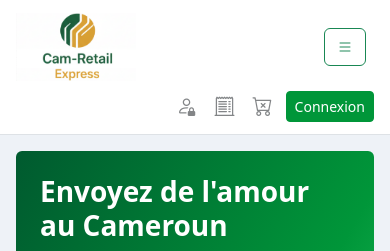
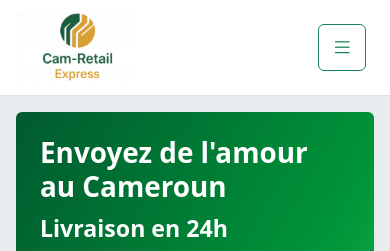
Before and after one commit to jordantatue/kzone, a Django app: page / in a window 390 px wide. Shown: the top 251 px of the page. Run offline with Django 5.2, Linux system fonts and the light colour scheme.

Commit message:
chore: snapshot des changements en cours

```diff
--- a/acceuil/static/acceuil/css/accueil.css
+++ b/acceuil/static/acceuil/css/accueil.css
@@ -1,30 +1,5 @@
-.home-page {
-    background-color: #eef2f7;
-}
-
-.home-page__logo-img {
-    width: 120px;
-    height: auto;
-    object-fit: contain;
-}
-
-.home-page__search {
-    max-width: 520px;
-}
-
-.home-page__sidebar-active {
-    background-color: #dcfce7;
-    color: #14532d;
-}
-
 .home-page__hero {
     background: linear-gradient(120deg, #005a2f 0%, #009639 65%, #22c55e 100%);
-}
-
-.home-page__hero-image {
-    max-height: 240px;
-    width: 100%;
-    object-fit: cover;
 }
 
 .home-page__product-card {
@@ -40,13 +15,3 @@
     height: 170px;
     object-fit: cover;
 }
-
-@media (max-width: 991.98px) {
-    .home-page__hero .display-6 {
-        font-size: 1.75rem;
-    }
-
-    .home-page__hero .fs-3 {
-        font-size: 1.25rem !important;
-    }
-}
--- a/acceuil/static/acceuil/css/base.css
+++ b/acceuil/static/acceuil/css/base.css
@@ -4,14 +4,6 @@
     --color-cmr-red: #CE1126;
     --color-cmr-text: #1e293b;
     --color-cmr-offwhite: #f8fafc;
-}
-
-.bg-cmr-offwhite {
-    background-color: var(--color-cmr-offwhite);
-}
-
-.text-cmr-text {
-    color: var(--color-cmr-text);
 }
 
 .btn-warning {
--- a/acceuil/templates/acceuil/accueil.html
+++ b/acceuil/templates/acceuil/accueil.html
@@ -3,88 +3,161 @@
 
 {% block title %}Accueil | Cam-Retail Express{% endblock %}
 
-{% block body_class %}home-page{% endblock %}
+{% block body_class %}bg-body-secondary{% endblock %}
 
 {% block extra_css %}
     <link rel="stylesheet" href="{% static 'acceuil/css/accueil.css' %}">
 {% endblock %}
 
 {% block header %}
-<nav class="navbar navbar-expand-lg bg-white border-bottom sticky-top">
+<nav class="navbar bg-white border-bottom sticky-top">
     <div class="container-fluid px-3 px-lg-4">
-        <a class="navbar-brand d-flex align-items-center gap-2" href="{% url 'acceuil:accueil' %}">
-            <img src="/assets/logo_cam_retail.png" alt="Cam-Retail Express" class="home-page__logo-img">
+        <div class="row w-100 g-2 align-items-center flex-nowrap">
+            <div class="col-auto">
+                <a class="navbar-brand mr-2 d-inline-flex align-items-center" href="{% url 'acceuil:accueil' %}">
+                    <img src="/assets/logo_cam_retail.png" alt="Cam-Retail Express" class="img-fluid" width="120">
+                </a>
+            </div>
+
+            <div class="col d-none d-md-block">
+                <form class="w-50" role="search">
+                    <label class="visually-hidden" for="desktop-search">Rechercher un produit</label>
+                    <div class="input-group">
+                        <span class="input-group-text bg-white border-end-0"><i class="bi bi-search" aria-hidden="true"></i></span>
+                        <input id="desktop-search" type="search" class="form-control border-start-0" placeholder="Rechercher un produit, un panier...">
+                    </div>
+                </form>
+            </div>
+
+            <div class="col-auto d-none d-md-flex align-items-center gap-2 gap-lg-3">
+                <div class="dropdown">
+                    <button class="btn btn-link text-decoration-none text-dark d-inline-flex align-items-center gap-2 small py-1 px-1 dropdown-toggle" type="button" data-bs-toggle="dropdown" aria-expanded="false" aria-label="Mon compte">
+                        <i class="bi bi-person fs-5" aria-hidden="true"></i>
+                        <span class="d-none d-xl-inline">Mon compte</span>
+                    </button>
+                    <ul class="dropdown-menu dropdown-menu-end shadow-sm">
+                        {% if user.is_authenticated %}
+                            <li>
+                                <a class="dropdown-item d-flex align-items-center gap-2" href="{% url 'connexion:deconnexion' %}">
+                                    <i class="bi bi-box-arrow-right" aria-hidden="true"></i>
+                                    <span>Deconnexion</span>
+                                </a>
+                            </li>
+                        {% else %}
+                            <li>
+                                <a class="dropdown-item d-flex align-items-center gap-2" href="{% url 'connexion:connexion' %}?next={% url 'acceuil:accueil' %}">
+                                    <i class="bi bi-person-check" aria-hidden="true"></i>
+                                    <span>Connexion</span>
+                                </a>
+                            </li>
+                        {% endif %}
+                        <li>
+                            <a class="dropdown-item d-flex align-items-center gap-2" href="#">
+                                <i class="bi bi-list-check" aria-hidden="true"></i>
+                                <span>Suivi de commande</span>
+                            </a>
+                        </li>
+                    </ul>
+                </div>
+
+                <a href="#" class="btn btn-link text-decoration-none text-dark d-inline-flex align-items-center gap-2 small py-1 px-1" aria-label="Favoris">
+                    <i class="bi bi-heart fs-5" aria-hidden="true"></i>
+                    <span class="d-none d-xl-inline">Favoris</span>
                 </a>
 
-        <button class="btn btn-outline-success d-lg-none me-2" type="button" data-bs-toggle="offcanvas" data-bs-target="#homeSidebar" aria-controls="homeSidebar">
-            <i class="bi bi-list"></i>
+                <a href="#" class="btn btn-link text-decoration-none text-dark d-inline-flex align-items-center gap-2 small py-1 px-1" aria-label="Messages">
+                    <i class="bi bi-envelope fs-5" aria-hidden="true"></i>
+                    <span class="d-none d-xl-inline">Messages</span>
+                </a>
+
+                <a href="#" class="btn btn-link text-decoration-none text-dark position-relative d-inline-flex align-items-center gap-2 small py-1 px-1" aria-label="Panier">
+                    <i class="bi bi-cart3 fs-5" aria-hidden="true"></i>
+                    <span class="d-none d-xl-inline">Panier</span>
+                    <span class="position-absolute top-0 start-100 translate-middle badge rounded-pill bg-warning text-dark">3</span>
+                </a>
+            </div>
+
+            <div class="col d-flex d-md-none justify-content-end">
+                <button class="btn btn-outline-success" type="button" data-bs-toggle="offcanvas" data-bs-target="#mobileNavMenu" aria-controls="mobileNavMenu" aria-label="Ouvrir le menu">
+                    <i class="bi bi-list fs-4" aria-hidden="true"></i>
                 </button>
+            </div>
+        </div>
+    </div>
+</nav>
 
-        <form class="d-none d-lg-flex flex-grow-1 mx-4">
-            <div class="input-group home-page__search">
-                <span class="input-group-text bg-white border-end-0"><i class="bi bi-search"></i></span>
-                <input type="search" class="form-control border-start-0" placeholder="Rechercher un produit, un panier...">
+<div class="offcanvas offcanvas-end" tabindex="-1" id="mobileNavMenu" aria-labelledby="mobileNavMenuLabel">
+    <div class="offcanvas-header">
+        <h5 class="offcanvas-title" id="mobileNavMenuLabel">Menu</h5>
+        <button type="button" class="btn-close" data-bs-dismiss="offcanvas" aria-label="Fermer"></button>
+    </div>
+    <div class="offcanvas-body">
+        <form class="mb-3" role="search">
+            <label class="visually-hidden" for="mobile-search">Rechercher un produit</label>
+            <div class="input-group">
+                <span class="input-group-text bg-white border-end-0"><i class="bi bi-search" aria-hidden="true"></i></span>
+                <input id="mobile-search" type="search" class="form-control border-start-0" placeholder="Rechercher...">
             </div>
         </form>
 
-        <div class="d-flex align-items-center gap-2 gap-lg-3 ms-auto">
+        <div class="dropdown mb-3">
+            <button class="btn btn-outline-success w-100 d-flex justify-content-between align-items-center" type="button" data-bs-toggle="dropdown" aria-expanded="false" aria-label="Mon compte">
+                <span class="d-inline-flex align-items-center gap-2">
+                    <i class="bi bi-person" aria-hidden="true"></i>
+                    <span>Mon compte</span>
+                </span>
+            </button>
+            <ul class="dropdown-menu w-100 shadow-sm">
                 {% if user.is_authenticated %}
-                <a href="#" class="btn btn-link text-decoration-none text-dark d-inline-flex align-items-center gap-2 small py-1 px-1">
-                    <i class="bi bi-person fs-5"></i>
-                    <span class="d-none d-xl-inline">Mon compte</span>
+                    <li>
+                        <a class="dropdown-item d-flex align-items-center gap-2" href="{% url 'connexion:deconnexion' %}">
+                            <i class="bi bi-box-arrow-right" aria-hidden="true"></i>
+                            <span>Deconnexion</span>
                         </a>
-                <a href="#" class="btn btn-link text-decoration-none text-dark d-inline-flex align-items-center gap-2 small py-1 px-1">
-                    <i class="bi bi-receipt fs-5"></i>
-                    <span class="d-none d-xl-inline">Suivi de commande</span>
+                    </li>
+                {% else %}
+                    <li>
+                        <a class="dropdown-item d-flex align-items-center gap-2" href="{% url 'connexion:connexion' %}?next={% url 'acceuil:accueil' %}">
+                            <i class="bi bi-person-check" aria-hidden="true"></i>
+                            <span>Connexion</span>
                         </a>
-                <a href="#" class="btn btn-link text-decoration-none text-dark position-relative d-inline-flex align-items-center gap-2 small py-1 px-1">
-                    <i class="bi bi-cart3 fs-5"></i>
-                    <span class="d-none d-xl-inline">Panier</span>
-                    <span class="position-absolute top-0 start-100 translate-middle badge rounded-pill bg-warning text-dark">3</span>
+                    </li>
+                {% endif %}
+                <li>
+                    <a class="dropdown-item d-flex align-items-center gap-2" href="#">
+                        <i class="bi bi-list-check" aria-hidden="true"></i>
+                        <span>Suivi de commande</span>
                     </a>
-                <a href="{% url 'connexion:deconnexion' %}" class="btn btn-outline-danger btn-sm">Deconnexion</a>
-            {% else %}
-                <a href="{% url 'connexion:connexion' %}?next={% url 'acceuil:accueil' %}" class="btn btn-link text-decoration-none text-muted d-inline-flex align-items-center gap-2 small py-1 px-1 opacity-75">
-                    <i class="bi bi-person-lock fs-5"></i>
-                    <span class="d-none d-xl-inline">Mon compte</span>
+                </li>
+            </ul>
+        </div>
+
+        <div class="list-group">
+            <a href="#" class="list-group-item list-group-item-action d-flex align-items-center gap-2">
+                <i class="bi bi-heart" aria-hidden="true"></i>
+                <span>Favoris</span>
             </a>
-                <a href="{% url 'connexion:connexion' %}?next={% url 'acceuil:accueil' %}" class="btn btn-link text-decoration-none text-muted d-inline-flex align-items-center gap-2 small py-1 px-1 opacity-75">
-                    <i class="bi bi-receipt-cutoff fs-5"></i>
-                    <span class="d-none d-xl-inline">Suivi de commande</span>
+            <a href="#" class="list-group-item list-group-item-action d-flex align-items-center gap-2">
+                <i class="bi bi-envelope" aria-hidden="true"></i>
+                <span>Messages</span>
             </a>
-                <a href="{% url 'connexion:connexion' %}?next={% url 'acceuil:accueil' %}" class="btn btn-link text-decoration-none text-muted position-relative d-inline-flex align-items-center gap-2 small py-1 px-1 opacity-75">
-                    <i class="bi bi-cart-x fs-5"></i>
-                    <span class="d-none d-xl-inline">Panier</span>
+            <a href="#" class="list-group-item list-group-item-action d-flex align-items-center gap-2">
+                <i class="bi bi-cart3" aria-hidden="true"></i>
+                <span>Panier</span>
+                <span class="badge rounded-pill bg-warning text-dark ms-auto">3</span>
             </a>
-                <a href="{% url 'connexion:connexion' %}" class="btn btn-success btn-sm">Connexion</a>
-            {% endif %}
         </div>
     </div>
-</nav>
+</div>
 {% endblock %}
 
 {% block main_class %}container-fluid px-3 px-lg-4 py-3 flex-grow-1{% endblock %}
 
 {% block content %}
-<div class="offcanvas offcanvas-start" tabindex="-1" id="homeSidebar" aria-labelledby="homeSidebarLabel">
-    <div class="offcanvas-header">
-        <h5 class="offcanvas-title" id="homeSidebarLabel">Categories</h5>
-        <button type="button" class="btn-close" data-bs-dismiss="offcanvas" aria-label="Fermer"></button>
-    </div>
-    <div class="offcanvas-body p-0">
-        <div class="list-group list-group-flush">
-            <a class="list-group-item list-group-item-action border-0 rounded-4 mb-2 fw-semibold home-page__sidebar-active" href="#">Marche Frais</a>
-            <a class="list-group-item list-group-item-action border-0 rounded-4 mb-2 fw-semibold text-success-emphasis" href="#">Epicerie</a>
-            <a class="list-group-item list-group-item-action border-0 rounded-4 mb-2 fw-semibold text-success-emphasis" href="#">Mode et Beaute</a>
-            <a class="list-group-item list-group-item-action border-0 rounded-4 mb-2 fw-semibold text-success-emphasis" href="#">Promotions</a>
-        </div>
-    </div>
-</div>
-
 <div class="row g-3">
     <aside class="col-lg-2 d-none d-lg-block">
         <div class="list-group">
-            <a class="list-group-item list-group-item-action border-0 rounded-4 mb-2 fw-semibold home-page__sidebar-active" href="#">Marche Frais</a>
+            <a class="list-group-item list-group-item-action border-0 rounded-4 mb-2 fw-semibold list-group-item-success text-success-emphasis" href="#">Marche Frais</a>
             <a class="list-group-item list-group-item-action border-0 rounded-4 mb-2 fw-semibold text-success-emphasis" href="#">Epicerie</a>
             <a class="list-group-item list-group-item-action border-0 rounded-4 mb-2 fw-semibold text-success-emphasis" href="#">Maison</a>
             <a class="list-group-item list-group-item-action border-0 rounded-4 mb-2 fw-semibold text-success-emphasis" href="#">Mode et Beaute</a>
@@ -102,7 +175,7 @@
                 <div class="col-md-5">
                     <img
                         src="https://images.unsplash.com/photo-1542838132-92c53300491e?auto=format&fit=crop&w=1200&q=80"
-                        class="img-fluid home-page__hero-image"
+                        class="img-fluid w-100 h-100 object-fit-cover"
                         alt="Produits frais">
                 </div>
             </div>
--- a/acceuil/templates/acceuil/base.html
+++ b/acceuil/templates/acceuil/base.html
@@ -10,7 +10,7 @@
     <link rel="stylesheet" href="{% static 'acceuil/css/base.css' %}">
     {% block extra_css %}{% endblock %}
 </head>
-<body class="d-flex flex-column min-vh-100 bg-cmr-offwhite text-cmr-text {% block body_class %}{% endblock %}">
+<body class="d-flex flex-column min-vh-100 bg-light text-body {% block body_class %}{% endblock %}">
     {% block header %}{% endblock %}
 
     <main class="{% block main_class %}container py-4 flex-grow-1{% endblock %}">
--- a/connexion/forms.py
+++ b/connexion/forms.py
@@ -12,7 +12,7 @@ class ConnexionForm(forms.Form):
         required=True,
         widget=forms.EmailInput(attrs={
             'placeholder': 'Adresse e-mail',
-            'class': 'form-control',
+            'class': 'form-control form-control-lg',
             'id': 'email',
         })
     )
@@ -20,7 +20,7 @@ class ConnexionForm(forms.Form):
         required=True,
         widget=forms.PasswordInput(attrs={
             'placeholder': 'Mot de passe',
-            'class': 'form-control',
+            'class': 'form-control form-control-lg',
             'id': 'password',
         })
     )
```
Also changed, not shown: acceuil/tests.py (+19 -2 lines), connexion/static/connexion/css/connexion.css (+1 -76 lines), connexion/templates/connexion/connexion.html (+25 -11 lines), .ai/AGENTS.md, db.sqlite3. Lines whose indentation alone changed are shown as unchanged.
